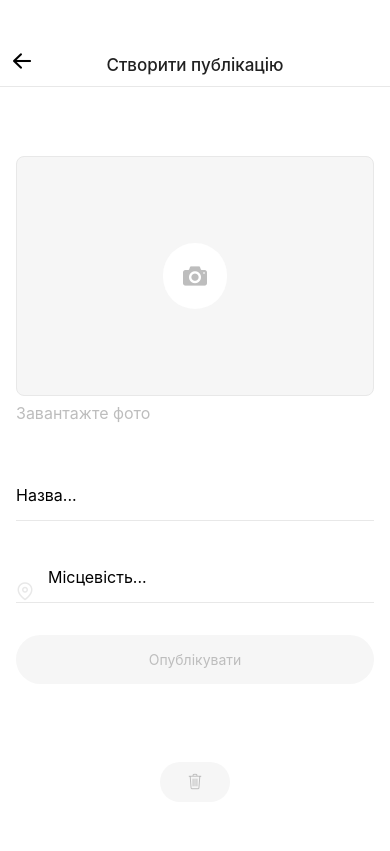
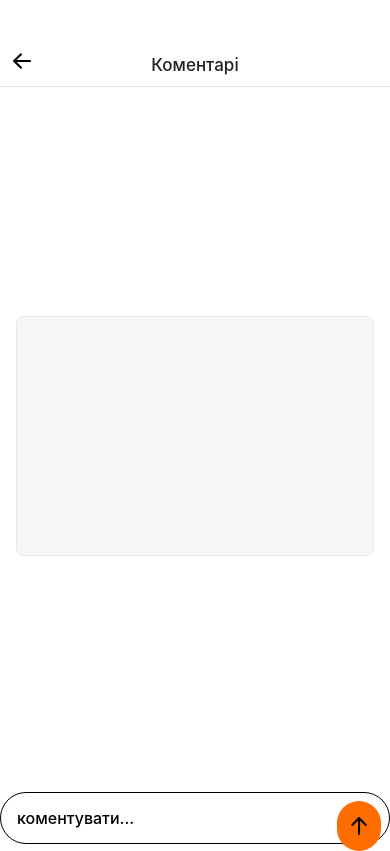
Before and after one commit to VasylRybotytskyi/react-native-hw-04, a React Native app: screen / in a window 390 px wide. Built offline with nearby package versions, Linux system fonts and the light colour scheme.

Commit message:
added commentsScreen

```diff
--- a/App.js
+++ b/App.js
@@ -4,6 +4,7 @@ import { RegistrationScreen } from "./Screens/RegistrationScreen";
 import { LoginScreen } from "./Screens/LoginScreen";
 import { PostsScreen } from "./Screens/PostsScreen";
 import { CreatePostsScreen } from "./Screens/CreatePostsScreen";
+import { CommentsScreen } from "./Screens/CommentsScreen";
 
 export default function App() {
   return (
@@ -11,7 +12,8 @@ export default function App() {
       {/* <PostsScreen /> */}
       {/* <RegistrationScreen /> */}
       {/* <LoginScreen /> */}
-      <CreatePostsScreen />
+      {/* <CreatePostsScreen /> */}
+      <CommentsScreen />
     </View>
   );
 }
--- /dev/null
+++ b/Screens/CommentsScreen.js
@@ -0,0 +1,127 @@
+import React from "react";
+import {
+  Text,
+  View,
+  StyleSheet,
+  Dimensions,
+  TextInput,
+  TouchableOpacity,
+} from "react-native";
+import { AntDesign, EvilIcons, Entypo, Feather } from "@expo/vector-icons";
+
+const windowWidth = Dimensions.get("window").width; // Для ширини екрану
+const windowHeight = Dimensions.get("window").height; // Для висоти екрану
+export const CommentsScreen = () => {
+  return (
+    <View style={styles.container}>
+      <View style={styles.header}>
+        <Text style={styles.headerText}>Коментарі</Text>
+        <AntDesign
+          style={styles.arrowLeft}
+          name="arrowleft"
+          size={24}
+          color="black"
+        />
+      </View>
+      <View style={styles.content}>
+        <View style={styles.contentImage}></View>
+      </View>
+      <View style={styles.coments}>
+        <TextInput style={styles.comentsText} placeholder="коментувати..." />
+        <TouchableOpacity style={styles.arrowup}>
+          <AntDesign
+            style={styles.arrowupIcon}
+            name="arrowup"
+            size={24}
+            color="black"
+          />
+        </TouchableOpacity>
+      </View>
+    </View>
+  );
+};
+
+const styles = StyleSheet.create({
+  container: {
+    flex: 1,
+    justifyContent: "space-between",
+  },
+  header: {
+    position: "relative",
+    justifyContent: "center",
+    flexDirection: "row",
+    alignItems: "center",
+    paddingHorizontal: 16,
+    paddingTop: 55,
+    paddingBottom: 11,
+    borderBottomWidth: 1,
+    width: windowWidth,
+    borderColor: "rgba(232, 232, 232, 1)",
+  },
+  headerText: {
+    color: "#212121",
+    fontSize: 17,
+    fontWeight: "500",
+  },
+  arrowLeft: {
+    position: "absolute",
+    left: 10,
+    bottom: 12,
+  },
+  iconsContainer: {
+    justifyContent: "center",
+    alignItems: "center",
+    paddingHorizontal: 93,
+    paddingBottom: 42,
+    paddingTop: 9,
+  },
+  buttonAdd: {
+    alignItems: "center",
+    justifyContent: "center",
+    backgroundColor: "#F6F6F6",
+    borderRadius: 20,
+    width: 70,
+    height: 40,
+  },
+  content: {
+    paddingHorizontal: 16,
+  },
+  contentImage: {
+    backgroundColor: "#F6F6F6",
+    height: 240,
+    borderWidth: 1,
+    borderColor: "rgba(232, 232, 232, 1)",
+    borderRadius: 8,
+    justifyContent: "center",
+    alignItems: "center",
+    marginBottom: 8,
+  },
+  coments: {
+    backgroundColor: " #F6F6F6",
+    borderWidth: 1,
+    borderRadius: 100,
+  },
+  comentsText: {
+    position: "relative",
+    paddingTop: 16,
+    paddingBottom: 15,
+    paddingLeft: 16,
+    // fontFamily: 'Inter',
+
+    fontWeight: "500",
+    fontSize: 16,
+    lineHeight: 19,
+  },
+  arrowup: {
+    backgroundColor: "#FF6C00",
+    paddingHorizontal: 10,
+    paddingVertical: 12,
+    borderRadius: 100,
+    position: "absolute",
+    right: 8,
+    top: 8,
+  },
+  //   arrowupIcon: {
+  // textAlign: "center",
+  //   }
+});
```
